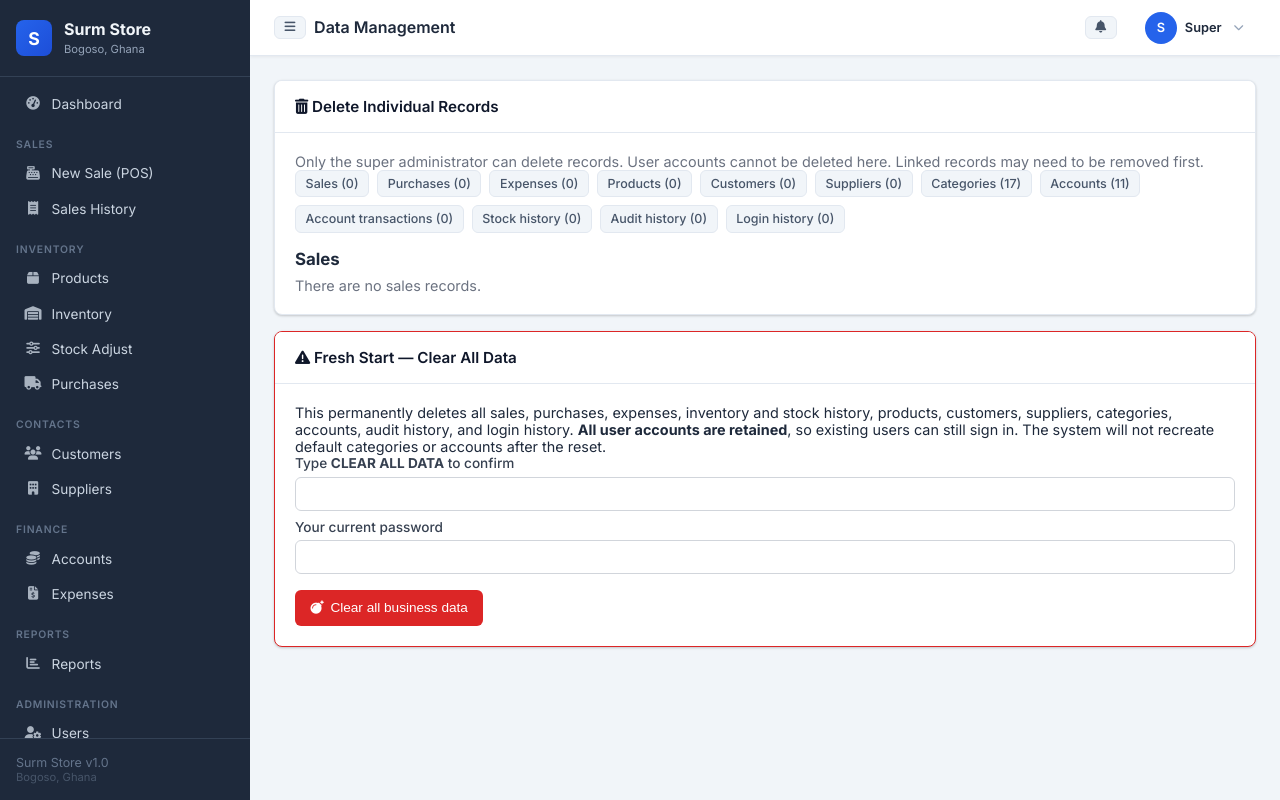
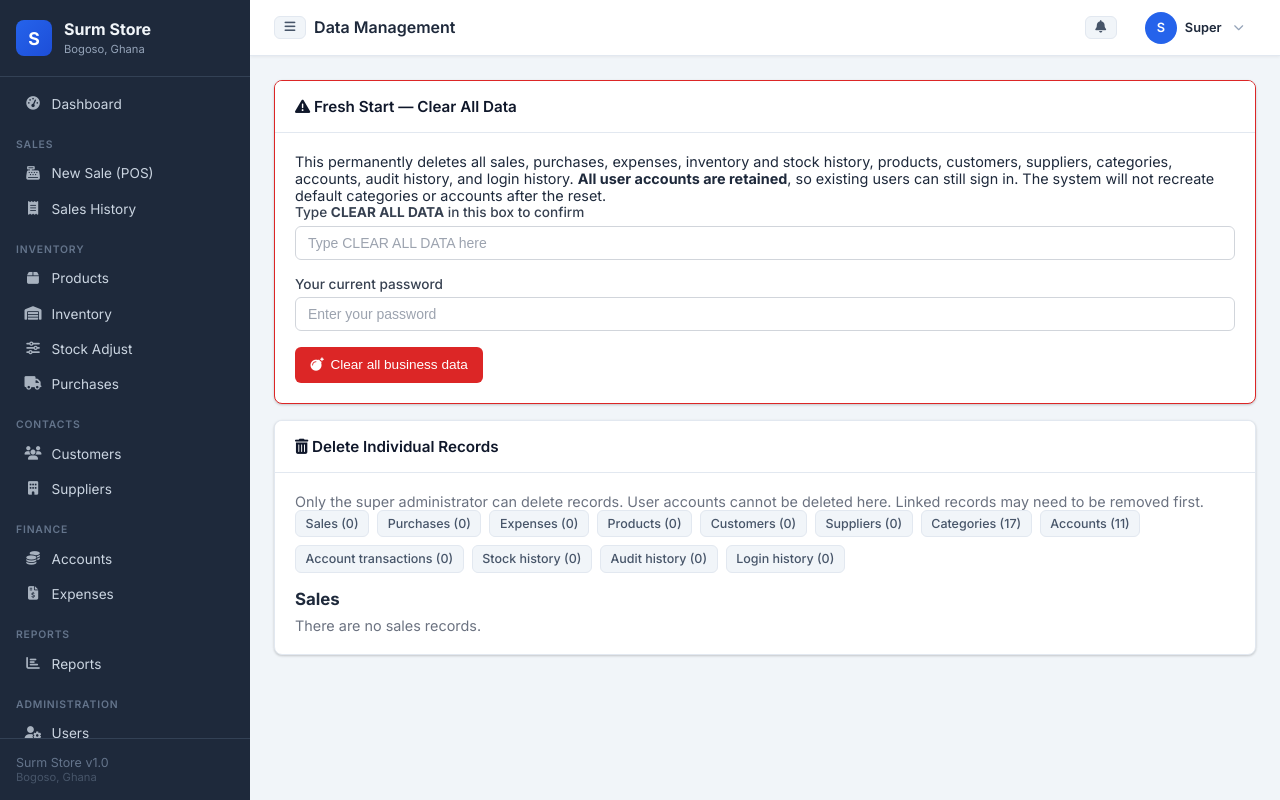
Before and after one commit to enochtt70-commits/surm-store, a Flask app: page /settings/data-management in a window 1280 px wide. Run offline with Flask 3, Linux system fonts and the light colour scheme; a user stored in the database is signed in.

Commit message:
Make reset confirmation fields easier to find
Co-authored-by: Copilot <223556219+Copilot@users.noreply.github.com>

```diff
--- a/app/templates/settings/data_management.html
+++ b/app/templates/settings/data_management.html
@@ -2,6 +2,25 @@
 {% block title %}Data Management{% endblock %}
 {% block page_title %}Data Management{% endblock %}
 {% block content %}
+<div class="card mb-3" style="border:1px solid #dc2626">
+  <div class="card-header"><span class="card-title text-danger"><i class="fas fa-exclamation-triangle"></i> Fresh Start — Clear All Data</span></div>
+  <div class="card-body">
+    <p>This permanently deletes all sales, purchases, expenses, inventory and stock history, products, customers, suppliers, categories, accounts, audit history, and login history. <strong>All user accounts are retained</strong>, so existing users can still sign in. The system will not recreate default categories or accounts after the reset.</p>
+    <form method="POST" action="{{ url_for('settings.reset_all_data') }}" onsubmit="return confirm('This permanently deletes all business data and history. Continue?')">
+      <input type="hidden" name="csrf_token" value="{{ csrf_token() }}">
+      <div class="form-group">
+        <label for="confirmation" class="form-label">Type <strong>CLEAR ALL DATA</strong> in this box to confirm</label>
+        <input id="confirmation" name="confirmation" type="text" class="form-control" placeholder="Type CLEAR ALL DATA here" autocomplete="off" required>
+      </div>
+      <div class="form-group">
+        <label for="password" class="form-label">Your current password</label>
+        <input id="password" name="password" type="password" class="form-control" placeholder="Enter your password" autocomplete="current-password" required>
+      </div>
+      <button type="submit" class="btn btn-danger"><i class="fas fa-bomb"></i> Clear all business data</button>
+    </form>
+  </div>
+</div>
+
 <div class="card mb-3">
   <div class="card-header"><span class="card-title"><i class="fas fa-trash-alt"></i> Delete Individual Records</span></div>
   <div class="card-body">
@@ -44,23 +63,4 @@
     {% endif %}
   </div>
 </div>
-
-<div class="card" style="border:1px solid #dc2626">
-  <div class="card-header"><span class="card-title text-danger"><i class="fas fa-exclamation-triangle"></i> Fresh Start — Clear All Data</span></div>
-  <div class="card-body">
-    <p>This permanently deletes all sales, purchases, expenses, inventory and stock history, products, customers, suppliers, categories, accounts, audit history, and login history. <strong>All user accounts are retained</strong>, so existing users can still sign in. The system will not recreate default categories or accounts after the reset.</p>
-    <form method="POST" action="{{ url_for('settings.reset_all_data') }}" onsubmit="return confirm('This permanently deletes all business data and history. Continue?')">
-      <input type="hidden" name="csrf_token" value="{{ csrf_token() }}">
-      <div class="mb-2">
-        <label for="confirmation" class="form-label">Type <strong>CLEAR ALL DATA</strong> to confirm</label>
-        <input id="confirmation" name="confirmation" class="form-control" required autocomplete="off">
-      </div>
-      <div class="mb-3">
-        <label for="password" class="form-label">Your current password</label>
-        <input id="password" name="password" type="password" class="form-control" required autocomplete="current-password">
-      </div>
-      <button type="submit" class="btn btn-danger"><i class="fas fa-bomb"></i> Clear all business data</button>
-    </form>
-  </div>
-</div>
 {% endblock %}
```
